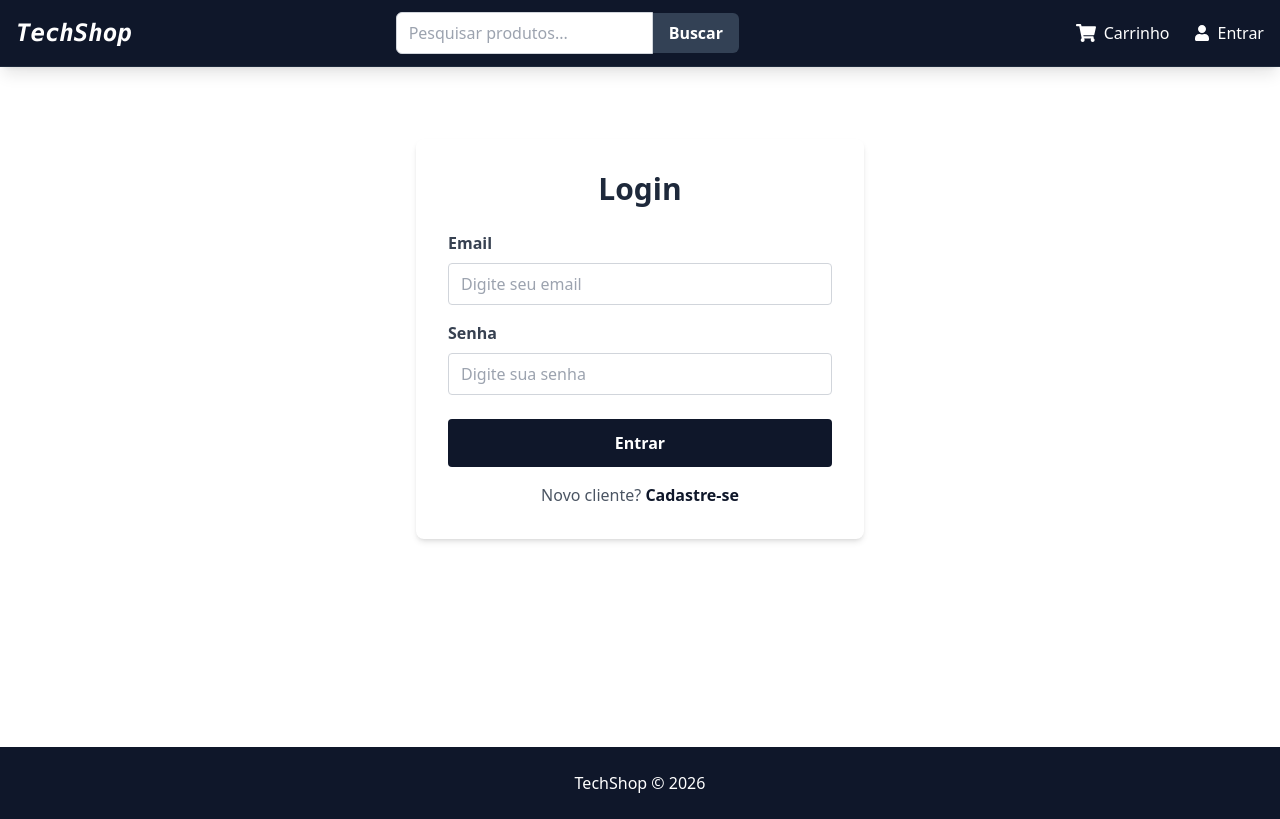
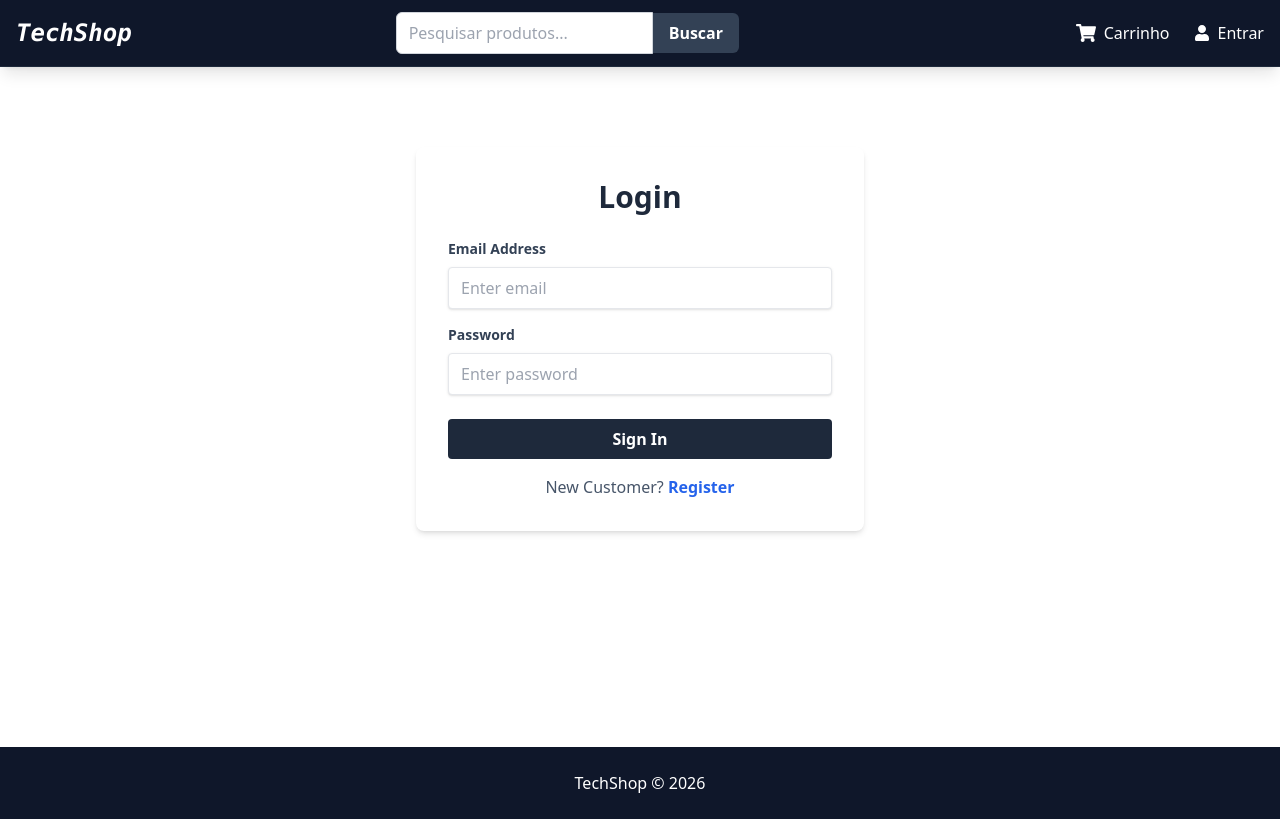
Before and after one commit to AdrianZapico/ecommercePortifolioFrontEnd, a React app: page /login in a window 1280 px wide. Built offline with nearby package versions, Linux system fonts and the light colour scheme; the HTML template or start-up script is replaced by a standard one.

Commit message:
Fix: Correção da rota de Login e refatoração do usersApiSlice

```diff
--- a/src/screens/LoginScreen.tsx
+++ b/src/screens/LoginScreen.tsx
@@ -1,82 +1,88 @@
-import { useState, useEffect, type FormEvent } from 'react';
+import { useState, useEffect } from 'react';
 import { Link, useLocation, useNavigate } from 'react-router-dom';
 import { useDispatch, useSelector } from 'react-redux';
-import axios from 'axios';
-import { setCredentials } from '../slices/authSlice';
-import type { RootState } from '../store';
+import Loader from '../components/Loader';
+import Message from '../components/Message';
+import { useLoginMutation } from '../slices/usersApiSlice'; // <--- Importamos a ferramenta nova
+import { setCredentials } from '../slices/authSlice';       // <--- Importamos a ação de salvar os dados
 
 const LoginScreen = () => {
     const [email, setEmail] = useState('');
     const [password, setPassword] = useState('');
-    const [error, setError] = useState(''); // Para mostrar erros na tela
 
     const dispatch = useDispatch();
     const navigate = useNavigate();
 
-    // Lógica para saber para onde ir depois de logar (ex: voltar pro carrinho)
+    // Ferramenta do Redux (Conectada ao Render)
+    const [login, { isLoading, error }] = useLoginMutation();
+
+    const { userInfo } = useSelector((state: any) => state.auth);
+
     const { search } = useLocation();
     const sp = new URLSearchParams(search);
     const redirect = sp.get('redirect') || '/';
 
-    // Pega o usuário atual do Redux
-    const { userInfo } = useSelector((state: RootState) => state.auth);
-
+    // Se já estiver logado, redireciona
     useEffect(() => {
-        // Se já estiver logado, redireciona imediatamente
         if (userInfo) {
             navigate(redirect);
         }
     }, [navigate, redirect, userInfo]);
 
-    const submitHandler = async (e: FormEvent) => {
+    const submitHandler = async (e: any) => {
         e.preventDefault();
-        setError(''); // Limpa erros antigos
+        try {
+            // Tenta fazer o login usando a API certa
+            const res = await login({ email, password }).unwrap();
 
-        try {
-            // 1. Faz o POST para o backend
-            const { data } = await axios.post('/api/users/auth', { email, password });
-
-            // 2. Se der certo, salva no Redux
-            dispatch(setCredentials(data));
-
-            // 3. Redireciona
+            // Se der certo, salva os dados no navegador e redireciona
+            dispatch(setCredentials({ ...res }));
             navigate(redirect);
-        } catch (err: any) {
-            // Pega a mensagem de erro do backend ou usa uma genérica
-            const message = err.response?.data?.message || err.message;
-            setError(message);
+        } catch (err) {
+            // O erro agora é tratado automaticamente pelo componente Message abaixo
+            console.log(err);
         }
     };
 
     return (
-        <div className="flex justify-center items-center mt-10">
+        <div className="flex justify-center items-center min-h-[50vh] mt-10">
             <div className="w-full max-w-md bg-white p-8 rounded-lg shadow-md">
-                <h1 className="text-3xl font-bold mb-6 text-center text-slate-800">Login</h1>
+                <h1 className="text-3xl font-bold text-center text-slate-800 mb-6">Login</h1>
 
+                {/* Mostra erro se houver */}
                 {error && (
-                    <div className="bg-red-100 border border-red-400 text-red-700 px-4 py-3 rounded mb-4">
-                        {error}
-                    </div>
+                    <Message variant='danger'>
+                        {(error as any)?.data?.message || (error as any)?.error || 'Erro no Login'}
+                    </Message>
                 )}
+
+                {/* Mostra loader enquanto carrega */}
+                {isLoading && <Loader />}
 
                 <form onSubmit={submitHandler}>
                     <div className="mb-4">
-                        <label className="block text-gray-700 font-bold mb-2">Email</label>
+                        <label className="block text-slate-700 text-sm font-bold mb-2" htmlFor="email">
+                            Email Address
+                        </label>
                         <input
                             type="email"
-                            placeholder="Digite seu email"
-                            className="w-full px-3 py-2 border border-gray-300 rounded focus:outline-none focus:border-slate-500"
+                            id="email"
+                            placeholder="Enter email"
+                            className="w-full px-3 py-2 border rounded shadow focus:outline-none focus:ring-2 focus:ring-slate-500"
                             value={email}
                             onChange={(e) => setEmail(e.target.value)}
                         />
                     </div>
 
                     <div className="mb-6">
-                        <label className="block text-gray-700 font-bold mb-2">Senha</label>
+                        <label className="block text-slate-700 text-sm font-bold mb-2" htmlFor="password">
+                            Password
+                        </label>
                         <input
                             type="password"
-                            placeholder="Digite sua senha"
-                            className="w-full px-3 py-2 border border-gray-300 rounded focus:outline-none focus:border-slate-500"
+                            id="password"
+                            placeholder="Enter password"
+                            className="w-full px-3 py-2 border rounded shadow focus:outline-none focus:ring-2 focus:ring-slate-500"
                             value={password}
                             onChange={(e) => setPassword(e.target.value)}
                         />
@@ -84,17 +90,18 @@ const LoginScreen = () => {
 
                     <button
                         type="submit"
-                        className="w-full bg-slate-900 text-white font-bold py-3 rounded hover:bg-slate-800 transition"
+                        className="w-full bg-slate-800 text-white font-bold py-2 px-4 rounded hover:bg-slate-700 transition duration-300"
+                        disabled={isLoading}
                     >
-                        Entrar
+                        Sign In
                     </button>
                 </form>
 
                 <div className="mt-4 text-center">
-                    <p className="text-gray-600">
-                        Novo cliente?{' '}
-                        <Link to={redirect ? `/register?redirect=${redirect}` : '/register'} className="text-slate-900 font-bold hover:underline">
-                            Cadastre-se
+                    <p className="text-slate-600">
+                        New Customer?{' '}
+                        <Link to={redirect ? `/register?redirect=${redirect}` : '/register'} className="text-blue-600 hover:text-blue-800 font-bold">
+                            Register
                         </Link>
                     </p>
                 </div>
--- a/src/slices/usersApiSlice.ts
+++ b/src/slices/usersApiSlice.ts
@@ -1,31 +1,32 @@
-import { USERS_URL } from '../constants';
 import { apiSlice } from './apiSlice';
+// Não precisamos mais importar a constante, pois vamos escrever direto para evitar erros
+// import { USERS_URL } from '../constants';
 
 export const usersApiSlice = apiSlice.injectEndpoints({
     endpoints: (builder) => ({
         login: builder.mutation({
             query: (data) => ({
-                url: `${USERS_URL}/auth`,
+                url: '/api/users/auth', // Caminho direto e seguro
                 method: 'POST',
                 body: data,
             }),
         }),
         register: builder.mutation({
             query: (data) => ({
-                url: `${USERS_URL}`,
+                url: '/api/users', // Caminho direto
                 method: 'POST',
                 body: data,
             }),
         }),
         logout: builder.mutation({
             query: () => ({
-                url: `${USERS_URL}/logout`,
+                url: '/api/users/logout',
                 method: 'POST',
             }),
         }),
         profile: builder.mutation({
             query: (data) => ({
-                url: `${USERS_URL}/profile`,
+                url: '/api/users/profile',
                 method: 'PUT',
                 body: data,
             }),
@@ -33,7 +34,6 @@ export const usersApiSlice = apiSlice.injectEndpoints({
     }),
 });
 
-// Exporta os Hooks para usar nos componentes
 export const {
     useLoginMutation,
     useRegisterMutation,
```
